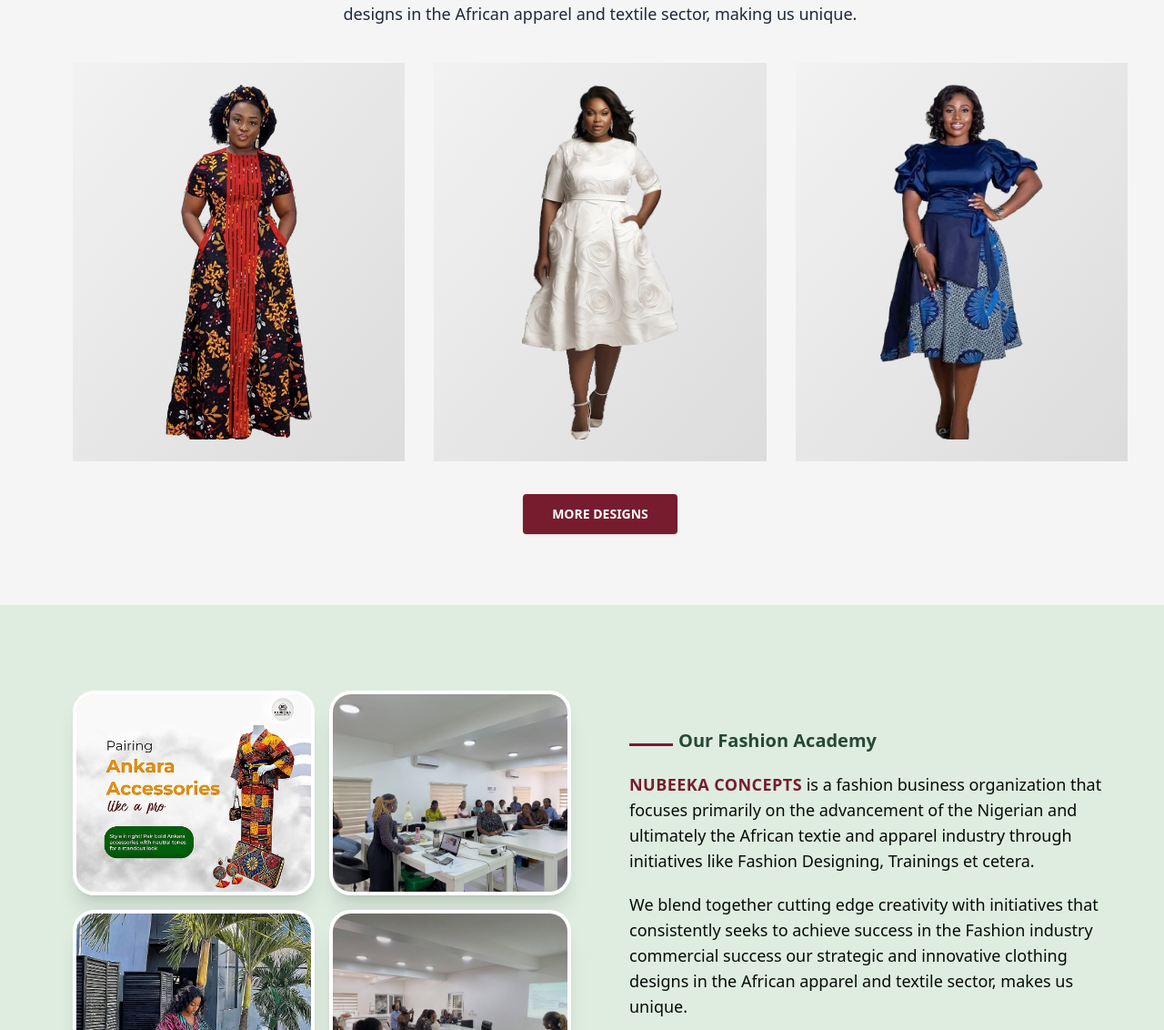
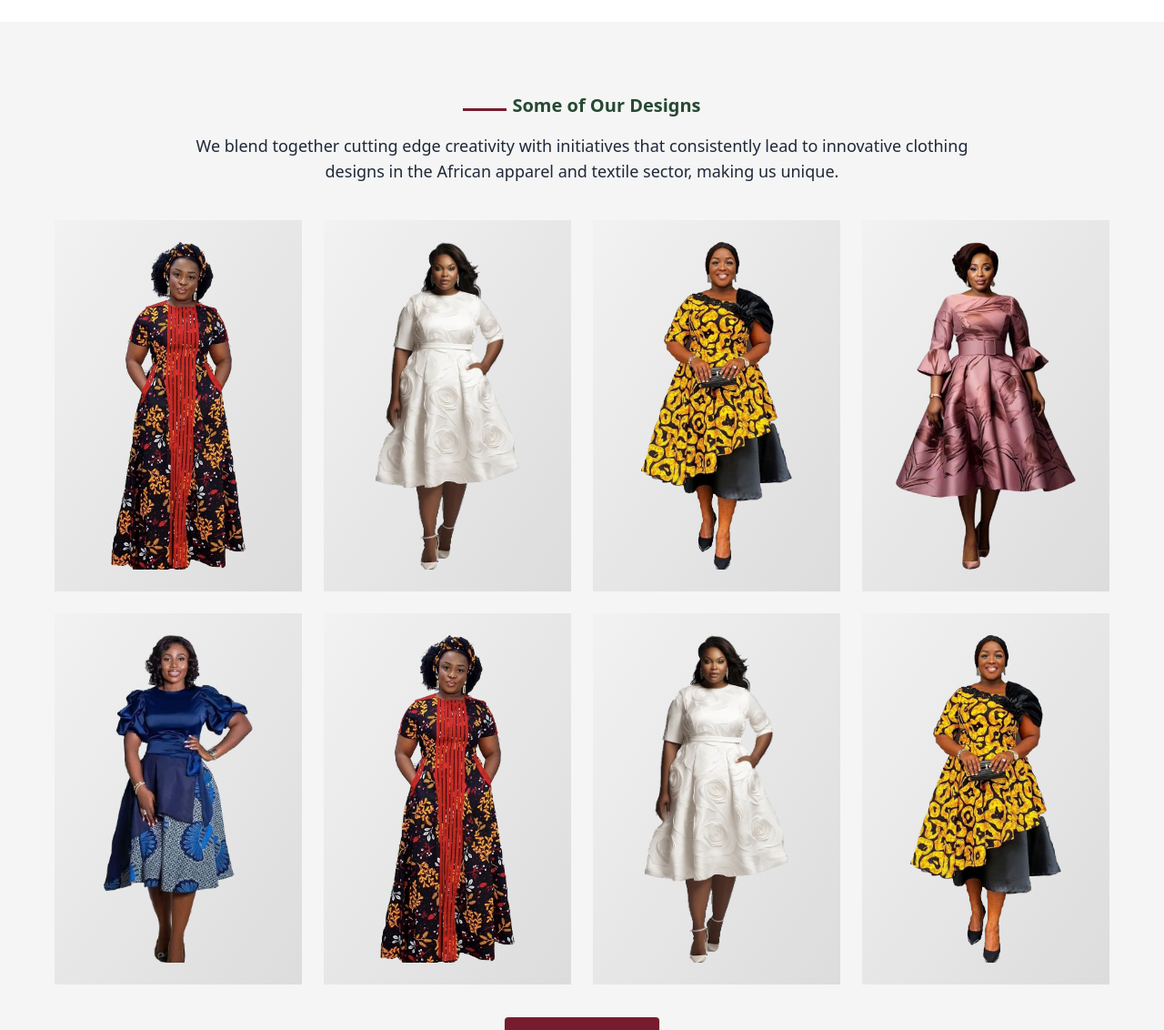
Before and after one commit to Obaitan/nubeeka, a Next.js app: page / in a window 1280 px wide. Shown: the part 1448-2580 px from the top of the page at 91% size. Built offline with nearby package versions, Linux system fonts and the light colour scheme.

Commit message:
Update website navbar.

```diff
--- a/src/app/page.tsx
+++ b/src/app/page.tsx
@@ -2,9 +2,20 @@ import Image from "next/image";
 import Link from "next/link";
 
 export default function Home() {
+  const designs = [
+    { url: "/designs/mabel.png", label: "Kaftan" },
+    { url: "/designs/asa.png", label: "Kaftan" },
+    { url: "/designs/debbie.png", label: "Kaftan" },
+    { url: "/designs/tabe.png", label: "Kaftan" },
+    { url: "/designs/teni.png", label: "Kaftan" },
+    { url: "/designs/mabel.png", label: "Kaftan" },
+    { url: "/designs/asa.png", label: "Kaftan" },
+    { url: "/designs/debbie.png", label: "Kaftan" },
+  ];
+
   return (
     <>
-      <section className="px-6 md:px-20 py-16 md:py-20">
+      <section className="py-16">
         <div className="px-6 py-3 md:py-3.5 md:px-12 xl:px-0 w-full xl:w-[1160px] 2xl:[1240px] mx-auto">
           <main className="grid grid-cols-1 xl:grid-cols-2 gap-12 items-center">
             {/* LEFT SECTION */}
@@ -26,7 +37,7 @@ export default function Home() {
 
             {/* RIGHT SECTION */}
             <div>
-              <div className="bg-[linear-gradient(to_bottom_right,_#f2f2f2,_#dcdcdd)] rounded-tl-[150px] rounded-bl-[90px] rounded-tr-[40px] rounded-br-[150px] flex justify-between items-center relative w-5/6 ml-auto">
+              <div className="bg-[linear-gradient(to_bottom_right,_#f2f2f2,_#dcdcdd)] rounded-tl-[150px] rounded-bl-[90px] rounded-tr-[40px] rounded-br-[150px] flex justify-center items-center relative w-5/6 h-[560px] ml-auto">
                 <Image
                   src="/model.png"
                   alt="Designs"
@@ -56,7 +67,7 @@ export default function Home() {
           </main>
         </div>
       </section>
-      <section className="bg-white px-6 md:px-20 py-16">
+      <section className="bg-white py-16">
         <div className="px-6 py-3 md:py-3.5 md:px-12 xl:px-0 w-full xl:w-[1160px] 2xl:[1240px] mx-auto">
           <div className="grid grid-col-1 md:grid-cols-2 gap-10 xl:gap-2 items-center">
             <div>
@@ -99,7 +110,7 @@ export default function Home() {
           </div>
         </div>
       </section>
-      <section className="px-6 md:px-20 py-16">
+      <section className="py-16">
         <div className="px-6 py-3 md:py-3.5 md:px-12 xl:px-0 w-full xl:w-[1160px] 2xl:[1240px] mx-auto">
           <div className="flex items-end justify-center gap-1.5">
             <span className="w-12 h-[3px] bg-primary relative bottom-2"></span>
@@ -112,37 +123,22 @@ export default function Home() {
             consistently lead to innovative clothing designs in the African
             apparel and textile sector, making us unique.
           </p>
-          <div className="grid grid-col-1 md:grid-cols-3 gap-6 xl:gap-8 items-center mt-10">
-            <div className="bg-[linear-gradient(to_bottom_right,_#f2f2f2,_#dcdcdd)] p-6">
-              <div className="h-[390px] flex justify-between items-center relative overflow-hidden">
-                <Image
-                  src="/designs/mabel.png"
-                  alt="Designs"
-                  fill
-                  className="object-contain"
-                />
+          <div className="grid grid-col-2 md:grid-cols-4 gap-4 xl:gap-6 items-center mt-10">
+            {designs.map((design, index) => (
+              <div
+                key={index}
+                className="bg-[linear-gradient(to_bottom_right,_#f2f2f2,_#dcdcdd)] p-6"
+              >
+                <div className="h-[360px] flex justify-between items-center relative overflow-hidden">
+                  <Image
+                    src={design.url}
+                    alt={design.label}
+                    fill
+                    className="object-contain"
+                  />
+                </div>
               </div>
-            </div>
-            <div className="bg-[linear-gradient(to_bottom_right,_#f2f2f2,_#dcdcdd)] p-6">
-              <div className="h-[390px] flex justify-between items-center relative overflow-hidden">
-                <Image
-                  src="/designs/asa.png"
-                  alt="Designs"
-                  fill
-                  className="object-contain"
-                />
-              </div>
-            </div>
-            <div className="bg-[linear-gradient(to_bottom_right,_#f2f2f2,_#dcdcdd)] p-6">
-              <div className="h-[390px] flex justify-between items-center relative overflow-hidden">
-                <Image
-                  src="/designs/teni.png"
-                  alt="Designs"
-                  fill
-                  className="object-contain"
-                />
-              </div>
-            </div>
+            ))}
           </div>
           <div className="flex justify-center mt-9 w-full">
             <Link
@@ -154,7 +150,7 @@ export default function Home() {
           </div>
         </div>
       </section>
-      <section className="bg-accent px-6 md:px-20 py-16 md:py-20">
+      <section className="bg-accent py-16 md:py-20">
         <div className="px-6 py-3 md:py-3.5 md:px-12 xl:px-0 w-full xl:w-[1160px] 2xl:[1240px] mx-auto">
           <div className="grid grid-col-1 md:grid-cols-2 gap-10 lg:gap-16 items-center">
             <div className="grid grid-cols-2 gap-4">
@@ -223,6 +219,57 @@ export default function Home() {
           </div>
         </div>
       </section>
+      <section className="px-6 md:px-20 py-16 md:py-20">
+        <div className="px-6 py-3 md:py-3.5 md:px-12 xl:px-0 w-full xl:w-[1160px] 2xl:[1240px] mx-auto">
+          <main className="grid grid-cols-1 xl:grid-cols-2 gap-12 items-center">
+            <div>
+              <h3 className="text-3xl md:text-4xl font-bold text-secondary leading-tight mb-4">
+                Get In Touch
+              </h3>
+              <p className="text-gray-800 text-lg md:text-xl leading-relaxed mb-5">
+                Explore our curated collection of stylish clothing and
+                accessories tailored to suit unique tastes and needs.
+              </p>
+              <Link
+                href="/designs"
+                className="block w-fit bg-primary rounded font-semibold px-7 text-sm py-3 shadow-sm transition-all cursor-pointer text-white hover:opacity-90 uppercase"
+              >
+                Explore Our Designs
+              </Link>
+            </div>
+
+            {/* RIGHT SECTION */}
+            <div>
+              <div className="bg-[linear-gradient(to_bottom_right,_#f2f2f2,_#dcdcdd)] rounded-tl-[150px] rounded-bl-[90px] rounded-tr-[40px] rounded-br-[150px] flex justify-center items-center relative w-5/6 h-[560px] ml-auto">
+                <Image
+                  src="/model.png"
+                  alt="Designs"
+                  width={400}
+                  height={520}
+                  className="object-cover"
+                />
+                {/* Decorative dots */}
+                <div className="absolute left-9 bottom-9 grid grid-cols-3 gap-2.5">
+                  {Array.from({ length: 9 }).map((_, i) => (
+                    <div
+                      key={i}
+                      className="w-2 h-2 bg-[#dcdcdd] rounded-full opacity-70"
+                    />
+                  ))}
+                </div>
+                <div className="absolute right-6 top-6 grid grid-cols-3 gap-2.5">
+                  {Array.from({ length: 9 }).map((_, i) => (
+                    <div
+                      key={i}
+                      className="w-2 h-2 bg-gray-300 rounded-full opacity-70"
+                    />
+                  ))}
+                </div>
+              </div>
+            </div>
+          </main>
+        </div>
+      </section>
     </>
   );
 }
--- a/src/components/Navbar.tsx
+++ b/src/components/Navbar.tsx
@@ -33,7 +33,7 @@ export function NavbarComponent() {
   const links: NavLinks[] = [
     { label: "About Us", url: "/about" },
     { label: "Our Designs", url: "/designs" },
-    { label: "Academy", url: "/academy" },
+    { label: "Fashion Academy", url: "/academy" },
   ];
 
   const navList = (
```
